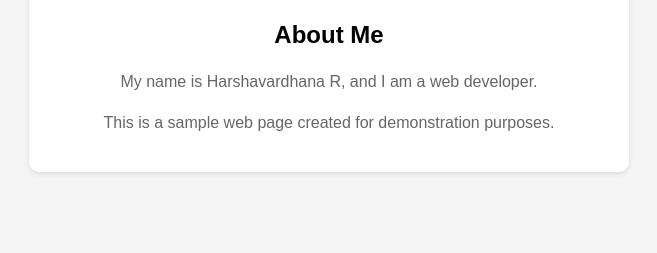
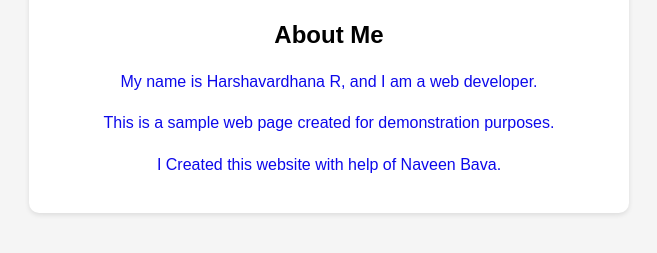
Before and after one commit to global-it-education/harshavardhana, a plain HTML site: page index.html in a window 1280 px wide. Shown: the part 331-584 px from the top of the page, without its empty margins (311-968 px from the left). Drawn offline with Linux system fonts and the light colour scheme.

Commit message:
I added one line of code from Pythonanywhere to index.html

```diff
--- a/index.html
+++ b/index.html
@@ -29,7 +29,7 @@
             color: #333;
         }
         p {
-            color: #666;
+            color: #0d09eb;
             line-height: 1.6;
         }
     </style>
@@ -44,6 +44,7 @@
         <h2>About Me</h2>
         <p>My name is Harshavardhana R, and I am a web developer.</p>
         <p>This is a sample web page created for demonstration purposes.</p>
+        <p> I Created this website with help of Naveen Bava.</p>
     </div>
 </body>
 
```
